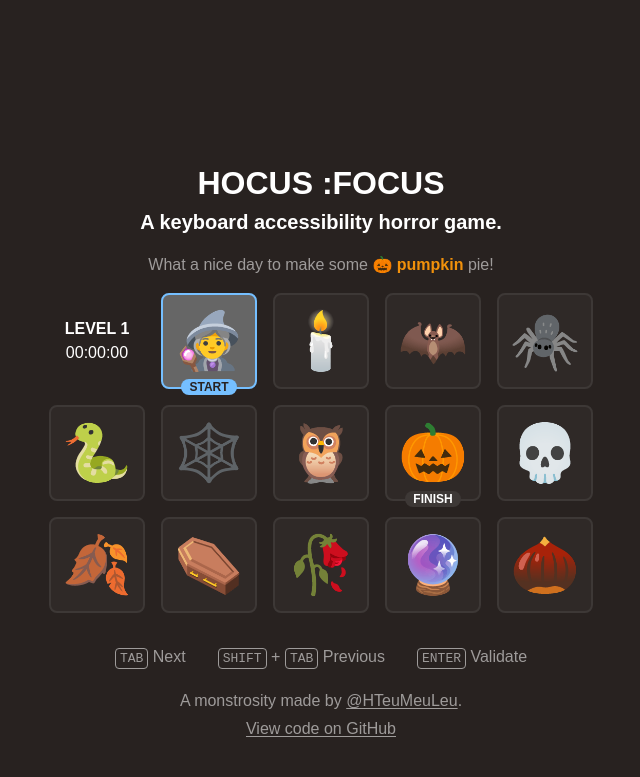
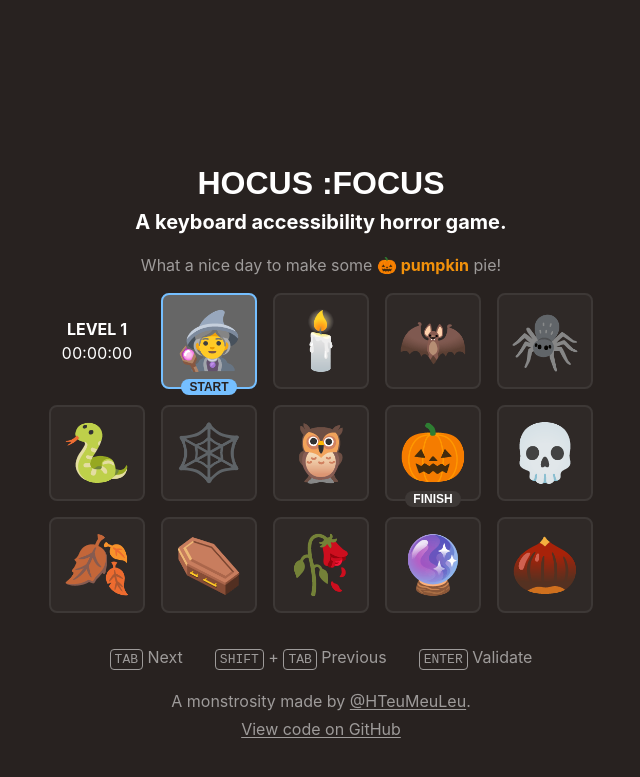
Before and after one commit to hteumeuleu/hocus-focus, a Jekyll site: the page built from pages/1.html, in a window 1280 px wide. Shown: the top 777 px of the page, without its empty margins (319-959 px from the left). Built offline with Jekyll 4.4.1, drawn with Linux system fonts in a browser that asks for light colours.

Commit message:
Update global styles

```diff
--- a/_includes/styles.scss
+++ b/_includes/styles.scss
@@ -18,7 +18,7 @@ body {
 	min-width: rem(320px);
 	min-height: 100vh;
 	color: #fff;
-	font: 1em/1.5 'Montserrat', 'Futura', sans-serif;
+	font: 1em/1.5 -apple-system, BlinkMacSystemFont, "Segoe UI", Helvetica, Arial, sans-serif, "Apple Color Emoji", "Segoe UI Emoji";
 	background-color: #282220;
 }
 
@@ -26,6 +26,7 @@ a {
 	color: inherit;
 	text-underline-offset: rem(2px);
 	outline-offset: rem(4px);
+	outline-color: #fff;
 }
 
 kbd {
@@ -36,9 +37,10 @@ kbd {
 }
 
 code {
-	padding: rem(4px) rem(8px);
-	border-radius: rem(16px);
+	padding: rem(2px) rem(4px);
+	border-radius: rem(4px);
 	background-color: #2f2927;
+	border: 1px solid #666;
 }
 
 .page {
@@ -68,6 +70,7 @@ code {
 	text-transform: uppercase;
 	font-weight: 900;
 	font-size: 2em;
+	font-family: 'Montserrat', 'Futura', sans-serif;
 
 	a {
 		text-decoration: none;
```
